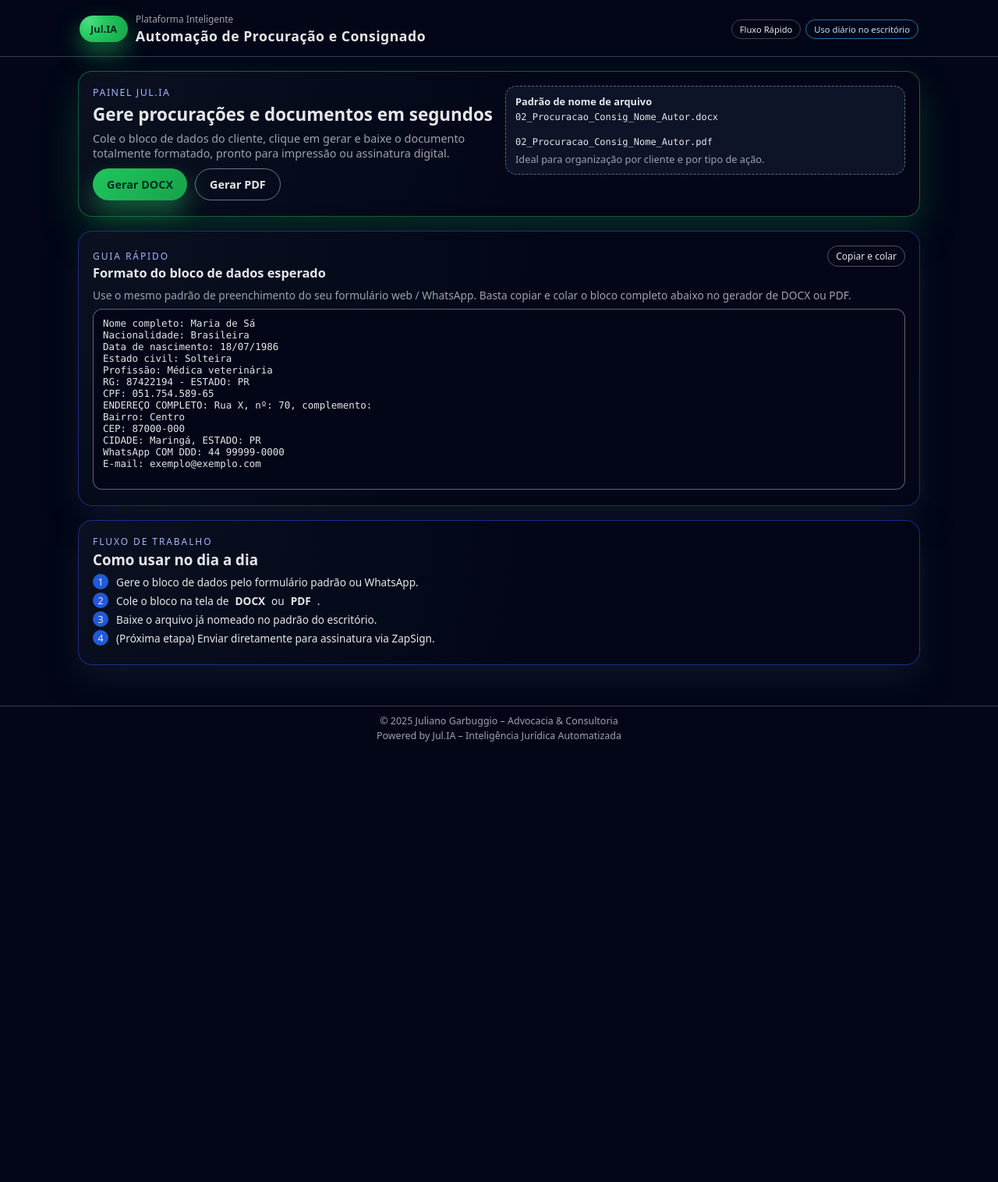
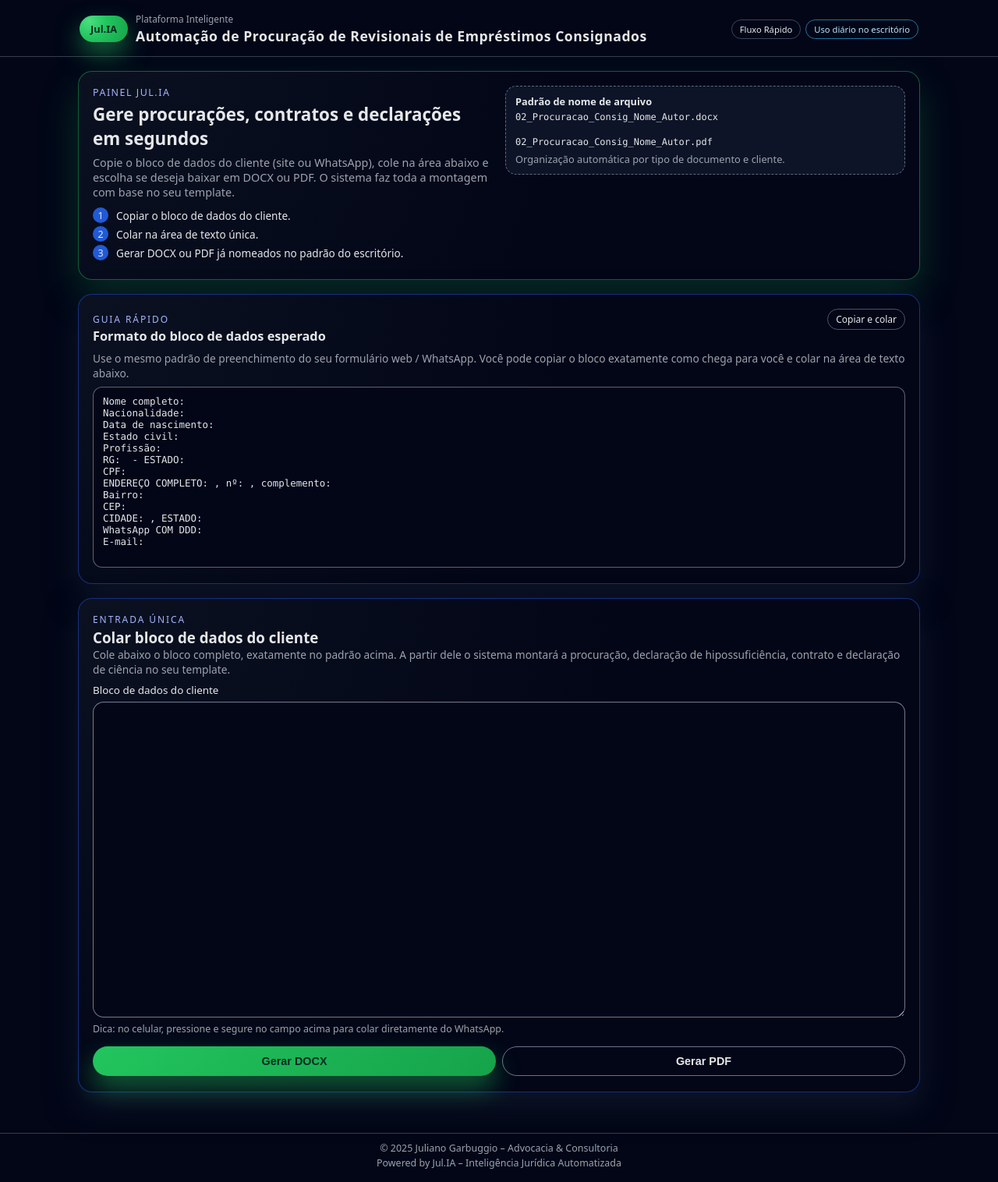
Before and after one commit to julianogarbuggio/julia-procuracao, a FastAPI app: page / in a window 1280 px wide. Shown: the whole page at 78% size. Before the commit the page ends 951 px from the top, so only its background shows below. Run offline with FastAPI, Linux system fonts and the light colour scheme.

Commit message:
Add files via upload

```diff
--- a/app/static/styles.css
+++ b/app/static/styles.css
@@ -385,3 +385,21 @@ textarea:focus {
         font-size: 1.4rem;
     }
 }
+
+
+/* Ações lado a lado para DOCX / PDF */
+.dual-actions {
+    display: flex;
+    flex-direction: column;
+    gap: 8px;
+    margin-top: 4px;
+}
+
+@media (min-width: 640px) {
+    .dual-actions {
+        flex-direction: row;
+    }
+    .dual-actions .btn.full-width {
+        width: 50%;
+    }
+}
--- a/app/templates/docx.html
+++ b/app/templates/docx.html
@@ -2,7 +2,7 @@
 <html lang="pt-BR">
 <head>
     <meta charset="UTF-8">
-    <title>Gerar DOCX · Jul.IA – Automação de Procuração e Consignado</title>
+    <title>Gerar DOCX · Jul.IA – Automação de Procuração de Revisionais de Empréstimos Consignados</title>
     <meta name="viewport" content="width=device-width, initial-scale=1.0">
     <link rel="stylesheet" href="/static/styles.css">
 </head>
@@ -14,7 +14,7 @@
                 <div class="brand-pill">Jul.IA</div>
                 <div class="brand-text">
                     <span class="brand-sub">Automação de Documentos</span>
-                    <h1>Gerador de DOCX – Procuração e Consignado</h1>
+                    <h1>Gerador de DOCX – Procuração de Revisionais de Empréstimos Consignados</h1>
                 </div>
             </div>
         </div>
--- a/app/templates/index.html
+++ b/app/templates/index.html
@@ -2,7 +2,7 @@
 <html lang="pt-BR">
 <head>
     <meta charset="UTF-8">
-    <title>Jul.IA – Automação de Procuração e Consignado</title>
+    <title>Jul.IA – Automação de Procuração de Revisionais de Empréstimos Consignados</title>
     <meta name="viewport" content="width=device-width, initial-scale=1.0">
     <link rel="stylesheet" href="/static/styles.css">
 </head>
@@ -14,7 +14,7 @@
                 <div class="brand-pill">Jul.IA</div>
                 <div class="brand-text">
                     <span class="brand-sub">Plataforma Inteligente</span>
-                    <h1>Automação de Procuração e Consignado</h1>
+                    <h1>Automação de Procuração de Revisionais de Empréstimos Consignados</h1>
                 </div>
             </div>
             <div class="brand-right">
@@ -28,15 +28,16 @@
         <section class="card hero-card">
             <div class="hero-left">
                 <p class="hero-kicker">Painel Jul.IA</p>
-                <h2>Gere procurações e documentos em segundos</h2>
+                <h2>Gere procurações, contratos e declarações em segundos</h2>
                 <p class="hero-desc">
-                    Cole o bloco de dados do cliente, clique em gerar e baixe o documento totalmente formatado,
-                    pronto para impressão ou assinatura digital.
+                    Copie o bloco de dados do cliente (site ou WhatsApp), cole na área abaixo e escolha se
+                    deseja baixar em DOCX ou PDF. O sistema faz toda a montagem com base no seu template.
                 </p>
-                <div class="hero-actions">
-                    <a href="/docx" class="btn primary">Gerar DOCX</a>
-                    <a href="/pdf" class="btn ghost">Gerar PDF</a>
-                </div>
+                <ul class="steps">
+                    <li><span>1</span> Copiar o bloco de dados do cliente.</li>
+                    <li><span>2</span> Colar na área de texto única.</li>
+                    <li><span>3</span> Gerar DOCX ou PDF já nomeados no padrão do escritório.</li>
+                </ul>
             </div>
             <div class="hero-right">
                 <div class="hero-mini-card">
@@ -45,7 +46,7 @@
                         <code>02_Procuracao_Consig_Nome_Autor.docx</code><br>
                         <code>02_Procuracao_Consig_Nome_Autor.pdf</code>
                     </p>
-                    <p class="mini-foot">Ideal para organização por cliente e por tipo de ação.</p>
+                    <p class="mini-foot">Organização automática por tipo de documento e cliente.</p>
                 </div>
             </div>
         </section>
@@ -59,39 +60,48 @@
                 <span class="section-pill">Copiar e colar</span>
             </div>
             <p class="section-desc">
-                Use o mesmo padrão de preenchimento do seu formulário web / WhatsApp. Basta copiar e colar o bloco
-                completo abaixo no gerador de DOCX ou PDF.
+                Use o mesmo padrão de preenchimento do seu formulário web / WhatsApp. Você pode copiar o
+                bloco exatamente como chega para você e colar na área de texto abaixo.
             </p>
             <pre class="code-block">
-Nome completo: Maria de Sá
-Nacionalidade: Brasileira
-Data de nascimento: 18/07/1986
-Estado civil: Solteira
-Profissão: Médica veterinária
-RG: 87422194 - ESTADO: PR
-CPF: 051.754.589-65
-ENDEREÇO COMPLETO: Rua X, nº: 70, complemento:
-Bairro: Centro
-CEP: 87000-000
-CIDADE: Maringá, ESTADO: PR
-WhatsApp COM DDD: 44 99999-0000
-E-mail: exemplo@exemplo.com
+Nome completo:
+Nacionalidade:
+Data de nascimento:
+Estado civil:
+Profissão:
+RG:  - ESTADO:
+CPF:
+ENDEREÇO COMPLETO: , nº: , complemento:
+Bairro:
+CEP:
+CIDADE: , ESTADO:
+WhatsApp COM DDD:
+E-mail:
             </pre>
         </section>
 
-        <section class="card info-card">
-            <div class="info-row">
-                <div>
-                    <p class="section-kicker">Fluxo de trabalho</p>
-                    <h3>Como usar no dia a dia</h3>
+        <section class="card">
+            <p class="section-kicker">Entrada única</p>
+            <h3>Colar bloco de dados do cliente</h3>
+            <p class="section-desc">
+                Cole abaixo o bloco completo, exatamente no padrão acima. A partir dele o sistema montará
+                a procuração, declaração de hipossuficiência, contrato e declaração de ciência no seu template.
+            </p>
+            <form class="form-card">
+                <label for="dados">Bloco de dados do cliente</label>
+                <textarea id="dados" name="dados" rows="18" required></textarea>
+                <p class="field-help">
+                    Dica: no celular, pressione e segure no campo acima para colar diretamente do WhatsApp.
+                </p>
+                <div class="dual-actions">
+                    <button type="submit" class="btn primary full-width" formaction="/gerar-docx" formmethod="post">
+                        Gerar DOCX
+                    </button>
+                    <button type="submit" class="btn ghost full-width" formaction="/gerar-pdf" formmethod="post">
+                        Gerar PDF
+                    </button>
                 </div>
-            </div>
-            <ol class="steps">
-                <li><span>1</span> Gere o bloco de dados pelo formulário padrão ou WhatsApp.</li>
-                <li><span>2</span> Cole o bloco na tela de <strong>DOCX</strong> ou <strong>PDF</strong>.</li>
-                <li><span>3</span> Baixe o arquivo já nomeado no padrão do escritório.</li>
-                <li><span>4</span> (Próxima etapa) Enviar diretamente para assinatura via ZapSign.</li>
-            </ol>
+            </form>
         </section>
     </main>
 
--- a/app/templates/pdf.html
+++ b/app/templates/pdf.html
@@ -2,7 +2,7 @@
 <html lang="pt-BR">
 <head>
     <meta charset="UTF-8">
-    <title>Gerar PDF · Jul.IA – Automação de Procuração e Consignado</title>
+    <title>Gerar PDF · Jul.IA – Automação de Procuração de Revisionais de Empréstimos Consignados</title>
     <meta name="viewport" content="width=device-width, initial-scale=1.0">
     <link rel="stylesheet" href="/static/styles.css">
 </head>
@@ -14,7 +14,7 @@
                 <div class="brand-pill">Jul.IA</div>
                 <div class="brand-text">
                     <span class="brand-sub">Automação de Documentos</span>
-                    <h1>Gerador de PDF – Procuração e Consignado</h1>
+                    <h1>Gerador de PDF – Procuração de Revisionais de Empréstimos Consignados</h1>
                 </div>
             </div>
         </div>
```
